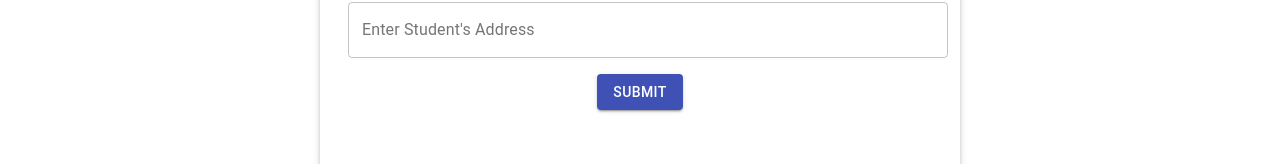
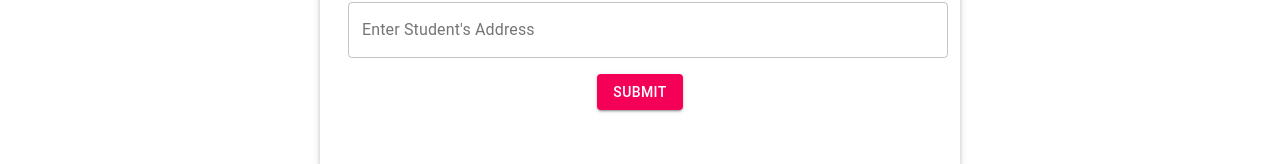
Before and after one commit to NullVoidCodeJava/StudentManagementSystemFull, a React (Create React App) app in the folder Frontend/: page / in a window 1280 px wide. Shown: the part 294-458 px from the top of the page. Built offline with nearby package versions, Linux system fonts and the light colour scheme; no server answers.

Commit message:
changed the color of button

```diff
--- a/Frontend/src/components/Student.js
+++ b/Frontend/src/components/Student.js
@@ -82,7 +82,7 @@ useEffect(()=>{
       value={address}
       onChange={(e)=>setAddress(e.target.value)}
       />
-      <Button variant="contained" color="primary" onClick={handleClick}>
+      <Button variant="contained" color="secondary" onClick={handleClick}>
   Submit
 </Button>
     </form>
```
